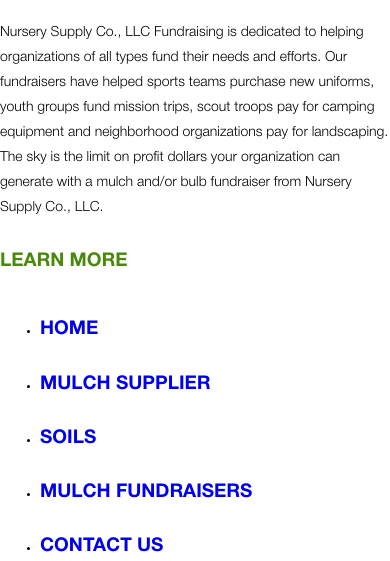
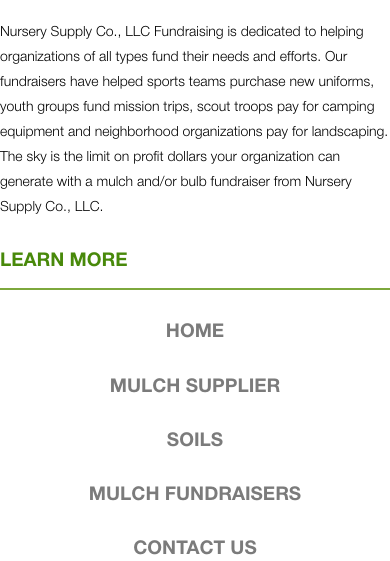
Before and after one commit to Coffalmer/nurserysupplies, a website: page app/index.html in a window 390 px wide. Shown: the part 283-844 px from the top of the page. Drawn offline with Linux system fonts and the light colour scheme.

Commit message:
finish footer and bottom menu

```diff
--- a/app/sass/_bottomMenu.sass
+++ b/app/sass/_bottomMenu.sass
@@ -1,11 +1,26 @@
 .bottomMenu
-
+    border-top: 2px solid $lineColor
 
     &__content
-
+        padding: 15px 5%
 
         ul
+            margin: 0
+            padding: 0
+            list-style-type: none
+            text-align: center
 
         li
+            display: inline
+            padding: 0 1.2rem
 
         a
+            color: $bottomColor
+            transition: color 0.3s
+
+        a:hover
+            color: $buttonsColor
+
+        @media screen and (max-width: 470px)
+            li
+                display: block
--- a/app/sass/_color.sass
+++ b/app/sass/_color.sass
@@ -9,4 +9,4 @@
 
 $footerColor: #e4e4e4 // Gray color for footer
 $grayColor: #919191 // Gray color for footer text
-$bottomCollor: #7b7b7b // Gray color for bottom menu
+$bottomColor: #7b7b7b // Gray color for bottom menu
--- a/app/sass/_footer.sass
+++ b/app/sass/_footer.sass
@@ -1,5 +1,4 @@
 .footer
-    width: 100%
     background-color: $footerColor
 
     &__content
```
Also changed, not shown: app/css/main.css, app/css/main.min.css.
